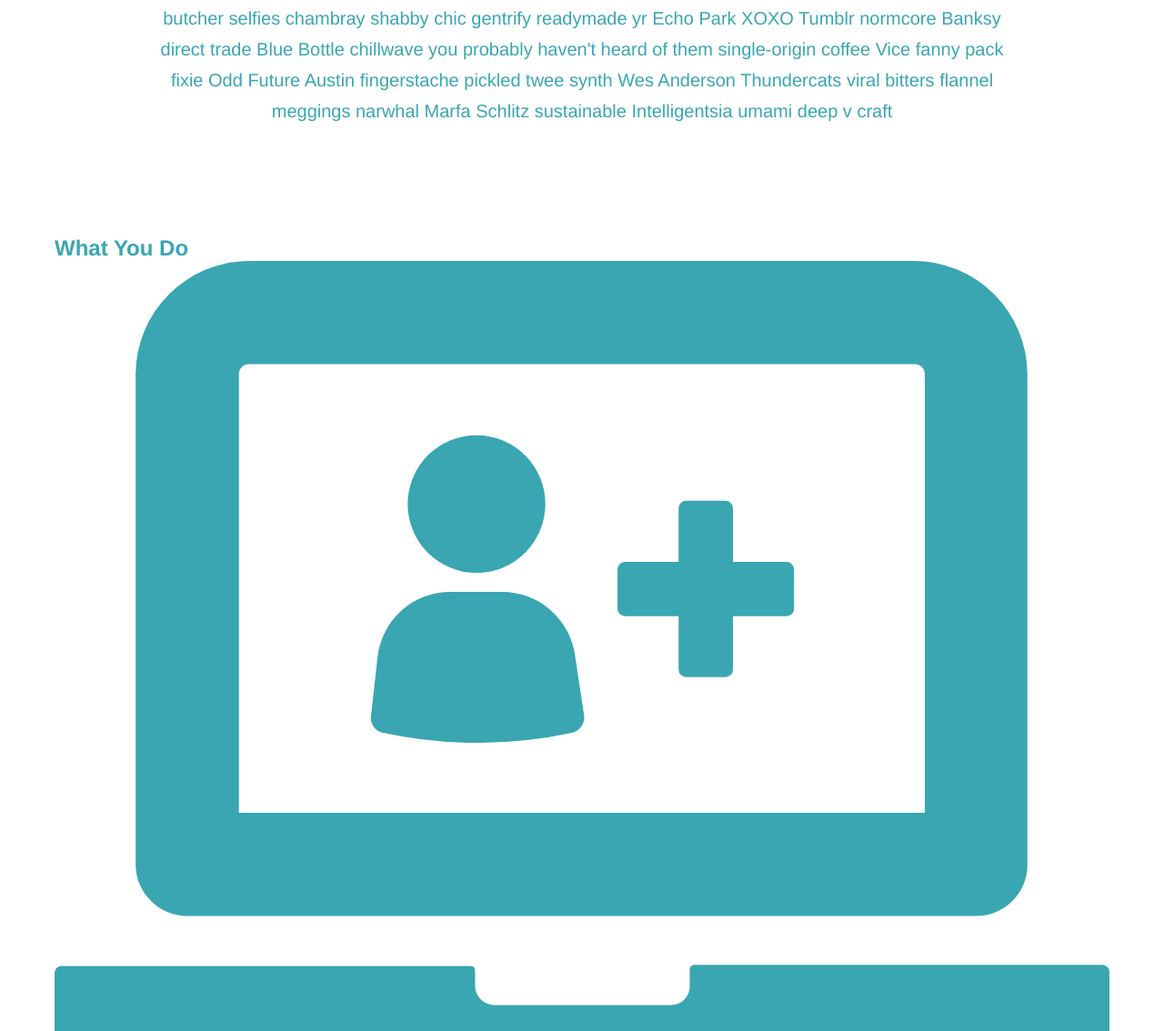
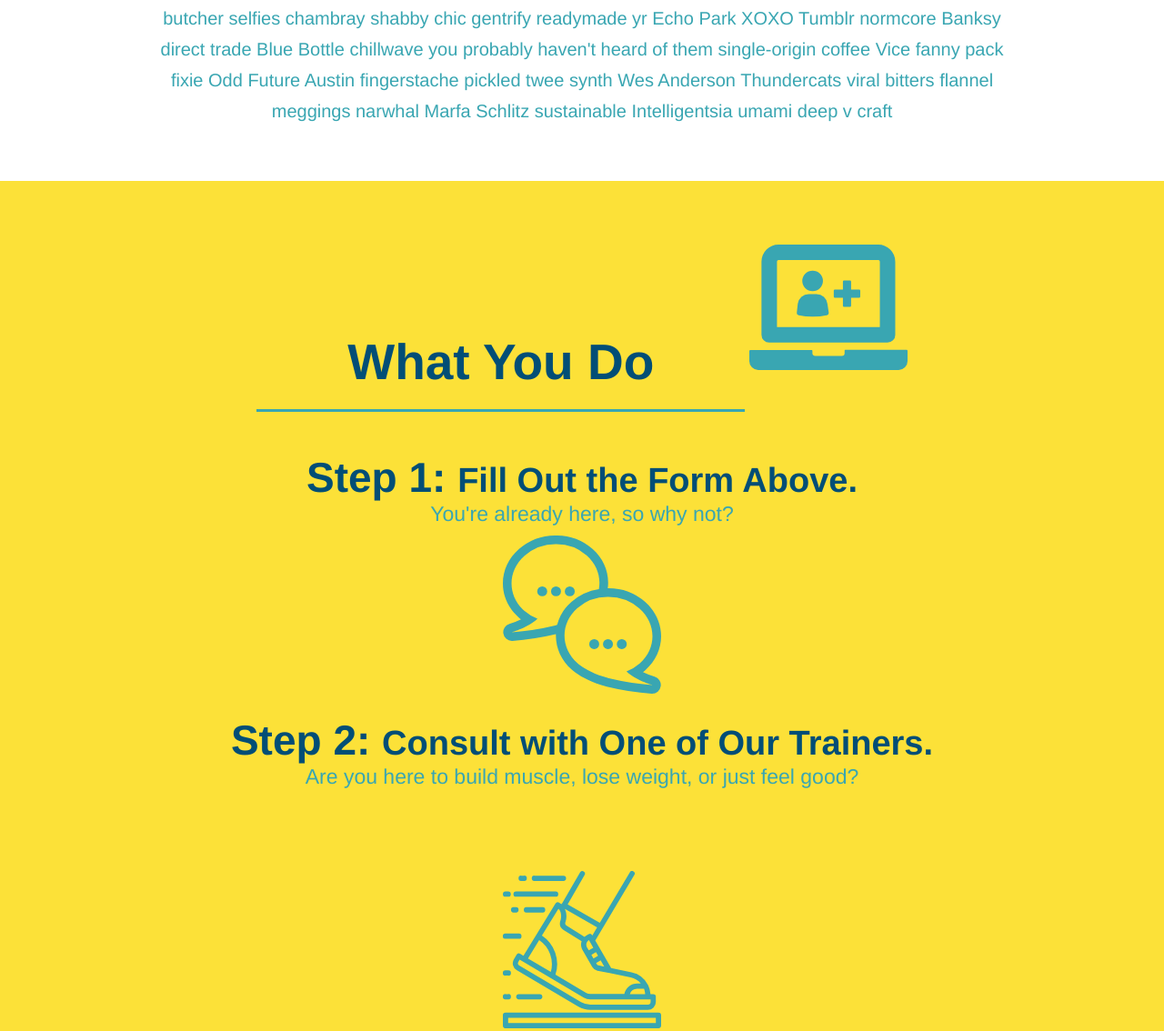
Before and after one commit to Chendricks48/run-buddy, a plain HTML site: page index.html in a window 1280 px wide. Shown: the part 856-1990 px from the top of the page at 91% size. Drawn offline with Linux system fonts and the light colour scheme.

Commit message:
span element styling

```diff
--- a/assets/css/style.css
+++ b/assets/css/style.css
@@ -138,17 +138,6 @@ header {
     text-align: center;
   }
 
-  .intro h2 {
-    display: inline-block;
-    text-align: center;
-    font-size: 55px;
-    color: #024e76;
-    margin-bottom: 35px;
-    padding: 0 100px 20px 100px;
-    border-bottom: 3px solid;
-    border-color: #fce138;
-  }
-
   .intro p {
     line-height: 1.7;
     color: #39a6b2;
@@ -156,3 +145,49 @@ header {
     font-size: 20px;
     margin: 0 auto;
   }
+
+  .steps {
+    text-align: center;
+    background: #fce138;
+  }
+
+  .section-title {
+    font-size: 55px;
+    color: #024e76;
+    margin-bottom: 35px;
+    padding: 0 100px 20px 100px;
+    display: inline-block;
+    border-bottom: 3px solid;
+  }
+
+  .primary-border {
+    border-color: #fce138;
+  }
+
+  .secondary-border {
+    border-color: #39a6b2;
+  }
+
+  .steps div {
+    margin-bottom: 80px;
+  }
+
+  .steps img {
+    width: 15%;
+    margin: 10px 0;
+  }
+
+  .steps h3 {
+    color: #024e76;
+    font-size: 46px;
+    margin-top: 10px;
+  }
+
+  .steps p {
+    color: #39a6b2;
+    font-size: 23px;
+  }
+
+  .steps span {
+    font-size: 38px;
+  }
--- a/index.html
+++ b/index.html
@@ -69,37 +69,37 @@
 
     <!--"what we do" section-->
     <section id="what-we-do" class="intro">
-        <h2>What We Do</h2>
+        <h2 class="section-title primary-border">What We Do</h2>
         <p>
           butcher selfies chambray shabby chic gentrify readymade yr Echo Park XOXO Tumblr normcore Banksy direct trade Blue Bottle chillwave you probably haven't heard of them single-origin coffee Vice fanny pack fixie Odd Future Austin fingerstache pickled twee synth Wes Anderson Thundercats viral bitters flannel meggings narwhal Marfa Schlitz sustainable Intelligentsia umami deep v craft
         </p>
       </section>
 
       <!-- "what you do" section -->
-      <section id="what-you-do">
-        <h2>What You Do</h2>
+      <section id="what-you-do" class="steps">
+        <h2 class="section-title secondary-border">What You Do</h2>
         <!-- insert this img element-->
         <img src="./assets/images/step-1.svg" alt=" />"
         <div>
-            <h3>Step 1: Fill Out the Form Above.</h3>
+            <h3>Step 1: <span>Fill Out the Form Above.</span></h3>
             <p>You're already here, so why not?</p>
         </div>
 
         <div>
-            <img src="./assets/images/step-2.svg" alt="" /
-            <h3>Step 2: Consult with One of Our Trainers.</h3>
+            <img src="./assets/images/step-2.svg" alt="" />
+            <h3>Step 2: <span>Consult with One of Our Trainers.</span></h3>
             <p>Are you here to build muscle, lose weight, or just feel good?</p>
         </div>
 
         <div>
             <img src="./assets/images/step-3.svg" alt="" />
-            <h3>Step 3: Get Running</h3>
+            <h3>Step 3: <span>Get Running</span></h3>
             <p>Hit the ground running (literally) once your trainer lays out your plan.</p>
         </div>
 
         <div>
             <img src="./assets/images/step-4.svg" alt="" />
-            <h3>Step 4: See Results.</h3>
+            <h3>Step 4: <span>See Results.</span></h3>
             <p>Bi-weekly checkins with your trainer will keep you focused</p>
           </div>
         </section>
```
